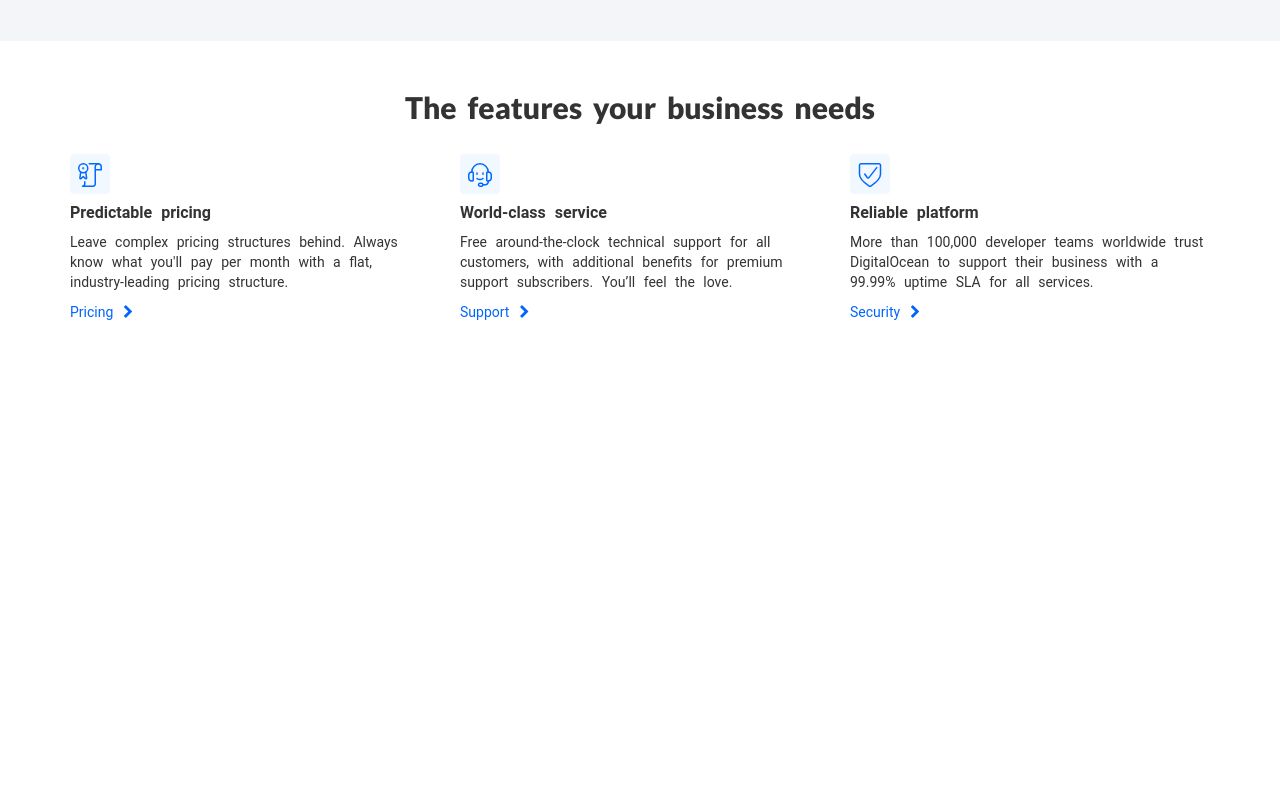
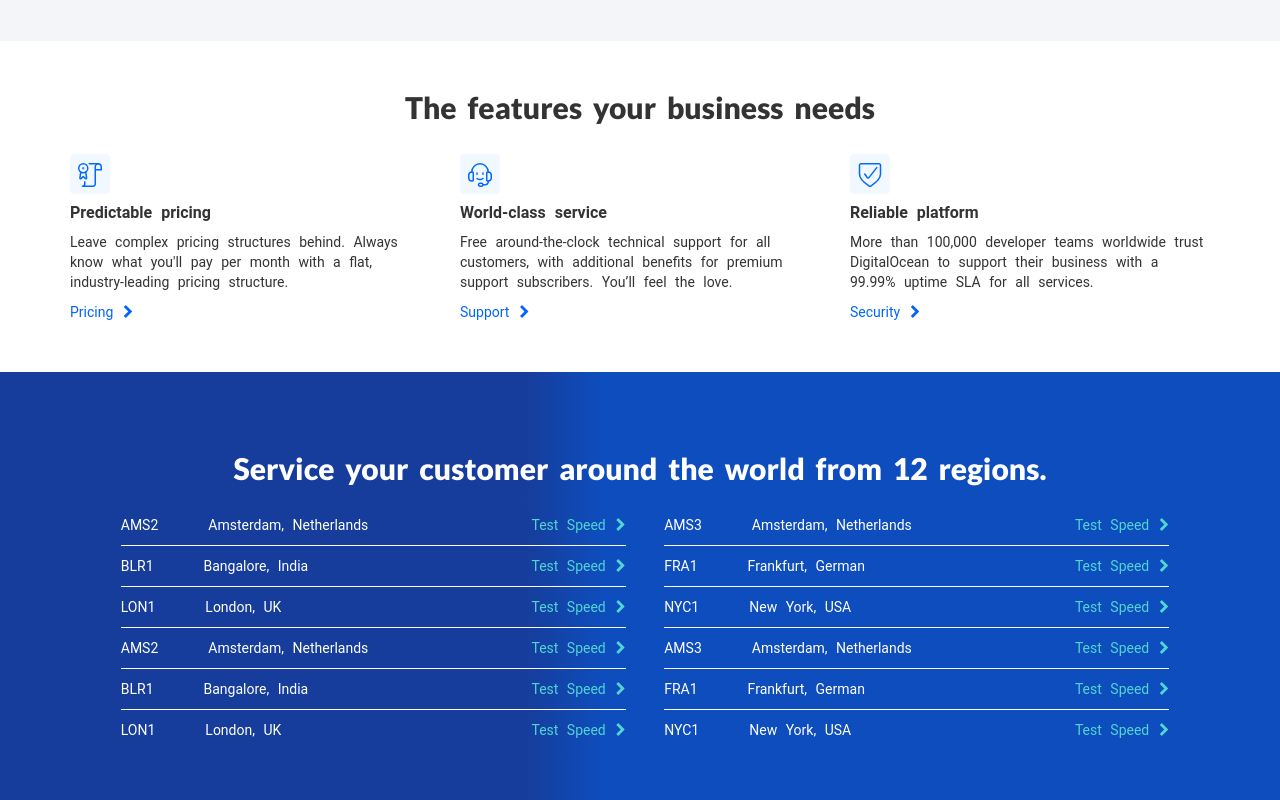
Before and after one commit to peppe965/html-css-digitalocean, a plain HTML site: page index.html in a window 1280 px wide. Shown: the part 2038-2838 px from the top of the page. Before the commit the page ends 2410 px from the top, so only its background shows below. Drawn offline with Linux system fonts and the light colour scheme.

Commit message:
service_customer ok

```diff
--- a/css/style.css
+++ b/css/style.css
@@ -372,10 +372,62 @@
     margin:0px 0px 0px 10px;
     text-decoration:none;
 }
+/* /features */
+/* service your customer */
+.service_customer{
+  background: rgb(22,61,155);
+background: linear-gradient(90deg, rgba(22,61,155,1) 41%, rgba(14,77,189,1) 47%);
+}
+
+.service_customer h2{
+  margin-top:80px;
+  margin-bottom: 20px;
+}
+
+.service_customer ul{
+  margin-bottom:50px;
+}
+
+.service_customer li{
+  display: inline-block;
+  width: calc(100% / 2 - 45px);
+  text-transform: capitalize;
+  margin-right:30px;
+  text-align: left;
+  padding: 10px 0;
+  border-bottom:1px solid #fff;
+}
+
+.service_customer li:nth-of-type(11),
+.service_customer li:nth-of-type(12){
+  border:none;
+}
+
+
+.service_customer span{
+  float: left;
+  text-transform: uppercase;
+  margin-right:50px;
+}
+.service_customer a{
+  float: right;
+  color:#52D6D3;
+}
+.service_customer a::after{
+  content: '\f054';
+    font-family: FontAwesome;
+    font-weight: normal;
+    font-style: normal;
+    margin:0px 0px 0px 10px;
+    text-decoration:none;
+}
 
 
 
 
 
 
-/* /features */
+
+
+
+/* /service your customer */
--- a/index.html
+++ b/index.html
@@ -170,10 +170,30 @@
                 <a href="#">Security</a>
               </div>
             </div>
-
           </div>
         </section>
         <!-- /section the feature you need -->
+        <!-- sections service your customer  -->
+        <section class="service_customer color-white center">
+          <div class="container">
+              <h2>Service your customer around the world from 12 regions.</h2>
+                <ul class="font_roboto">
+                  <li><span>ams2</span> amsterdam, netherlands <a href="#">Test speed</a> </li>
+                  <li><span>ams3</span> amsterdam, netherlands <a href="#">Test speed</a> </li>
+                  <li><span>blr1</span> bangalore, india <a href="#">Test speed</a> </li>
+                  <li><span>fra1</span> frankfurt, german <a href="#">Test speed</a> </li>
+                  <li><span>lon1</span> london, UK <a href="#">Test speed</a> </li>
+                  <li><span>nyc1</span> New York, USA <a href="#">Test speed</a> </li>
+                  <li><span>ams2</span> amsterdam, netherlands <a href="#">Test speed</a> </li>
+                  <li><span>ams3</span> amsterdam, netherlands <a href="#">Test speed</a> </li>
+                  <li><span>blr1</span> bangalore, india <a href="#">Test speed</a> </li>
+                  <li><span>fra1</span> frankfurt, german <a href="#">Test speed</a> </li>
+                  <li><span>lon1</span> london, UK <a href="#">Test speed</a> </li>
+                  <li><span>nyc1</span> New York, USA <a href="#">Test speed</a> </li>
+                </ul>
+          </div>
+        </section>
+        <!-- /sections service your customer  -->
         <!-- /end main -->
       </main>
       <footer>
```
